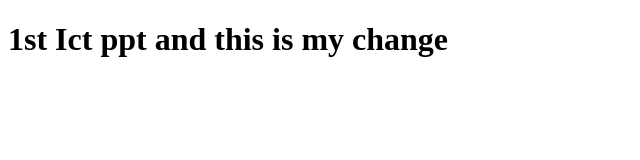
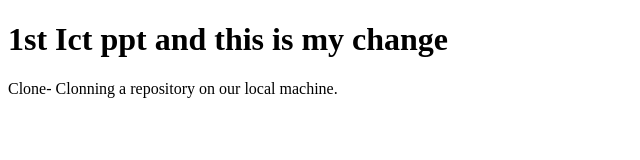
Before and after one commit to ICT-Presentation56/ICT-demo, a plain HTML site: page index.html in a window 1280 px wide. Shown: the whole page, without its empty margins (0-640 px from the left). Drawn offline with Linux system fonts and the light colour scheme.

Commit message:
add paragraph

```diff
--- a/index.html
+++ b/index.html
@@ -10,5 +10,9 @@
         1st Ict ppt
         and this is my change
     </h1>
+    <p>
+        Clone- Clonning a repository on our local machine.
+
+    </p>
 </body>
 </html>
```
